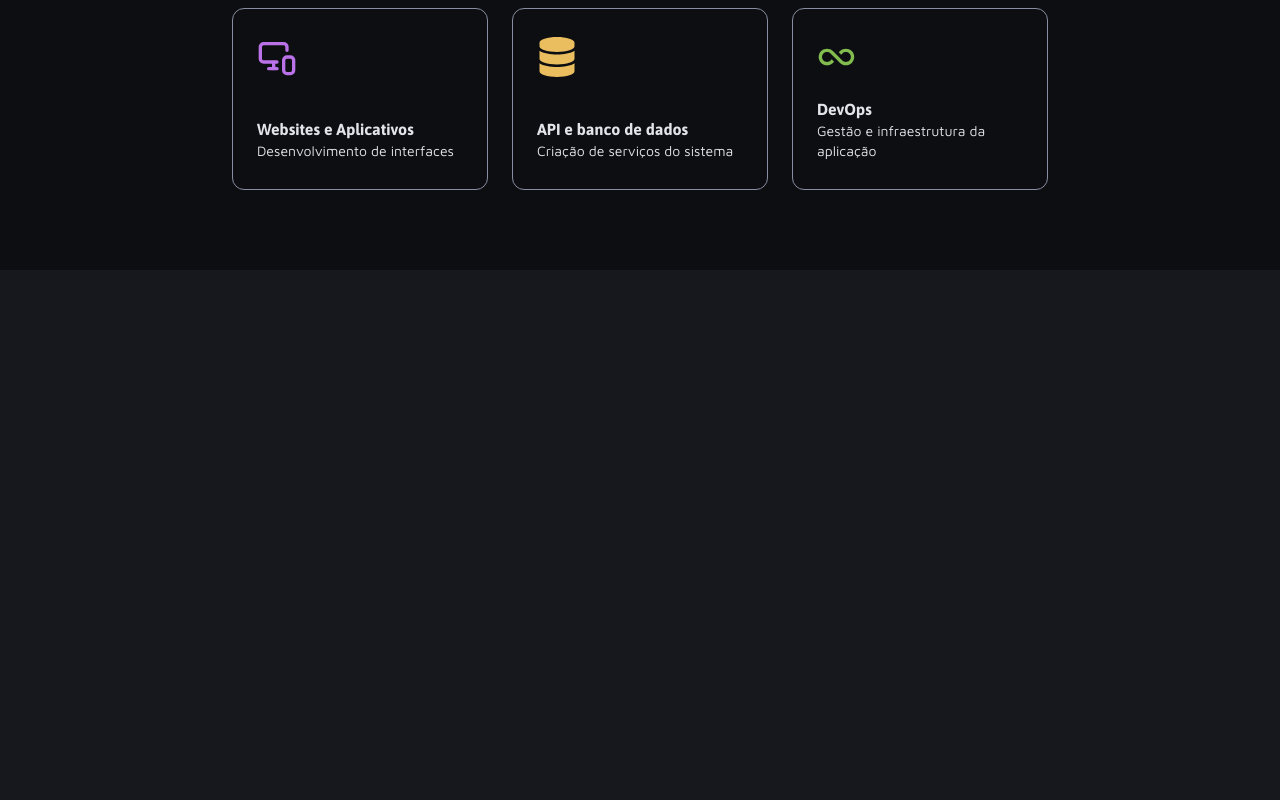
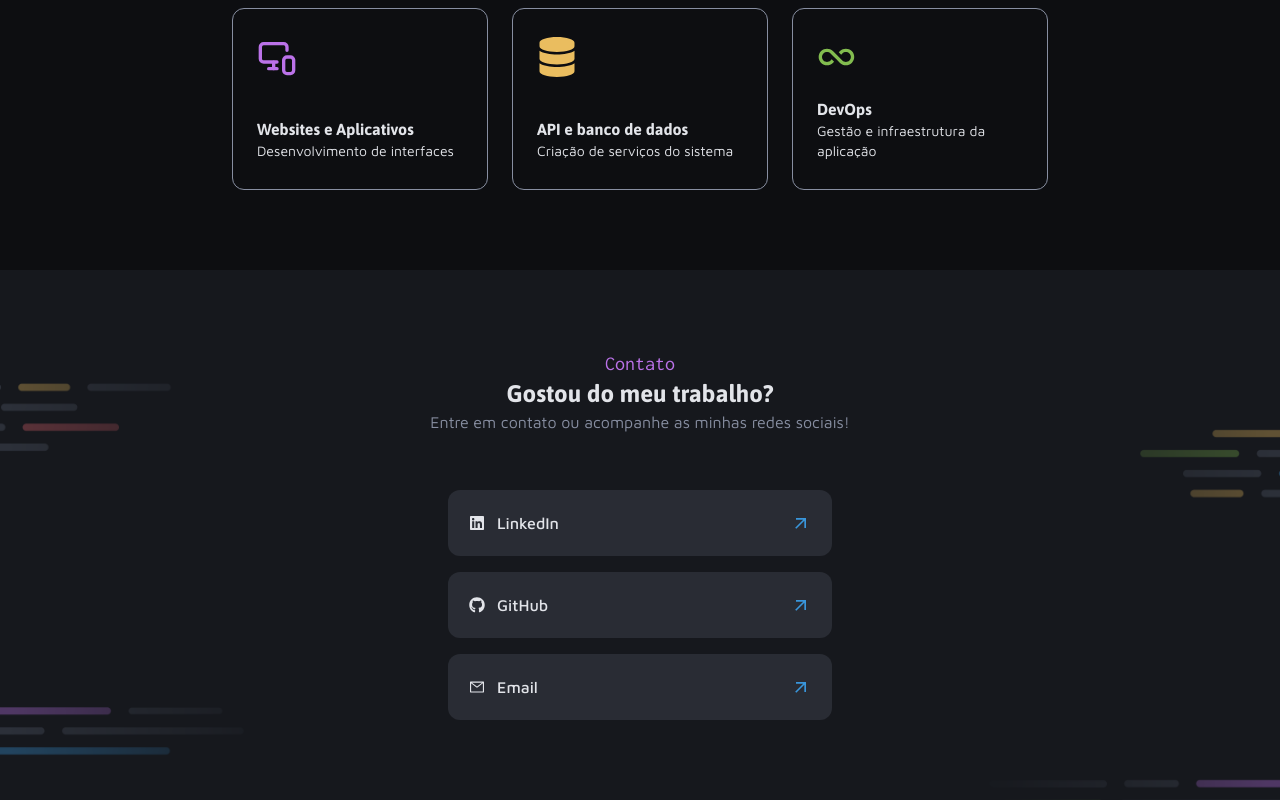
Before and after one commit to Breno-Mateus/portfolio2.0, a React (Vite) app: page / in a window 1280 px wide. Shown: the part 958-1758 px from the top of the page. Before the commit the page ends 1228 px from the top, so only its background shows below. Built offline with nearby package versions, Linux system fonts and the light colour scheme.

Commit message:
add section contact

```diff
--- a/src/App.tsx
+++ b/src/App.tsx
@@ -1,5 +1,6 @@
 import Intro from "./components/Intro/Intro";
 import Services from "./components/Services/Services";
+import Contact from "./components/Contact/Contact";
 
 function App() {
 
@@ -7,6 +8,7 @@ function App() {
     <>
     <Intro />
     <Services />
+    <Contact />
     </>
   )
 }
--- /dev/null
+++ b/src/components/Contact/Contact.tsx
@@ -0,0 +1,48 @@
+import SocialMediaCard from "../SocialMediaCard/SocialMediaCard";
+import { FaLinkedin } from "react-icons/fa6";
+import { FaGithub } from "react-icons/fa";
+import { AiOutlineMail } from "react-icons/ai";
+import Background from '../../assets/Background_Contacts.png';
+
+function Contact() {
+  return (
+    <section
+        style={{ backgroundImage: `url(${Background})`}}
+        className="bg-BackgroundPrimary py-20 flex flex-col items-center gap-14 bg-cover bg-center bg-no-repeat"
+    >
+        <div className="text-center px-4">
+            <h2 className="text-IconPurple font-subtitle text-xl">Contato</h2>
+            <p className="text-2xl font-bold">Gostou do meu trabalho?</p>
+            <p className="font-Small text-base text-TextSecondary">Entre em contato ou acompanhe as minhas redes sociais!</p>
+        </div>
+
+        <ul className="flex flex-col gap-4">
+            <li>
+                <SocialMediaCard
+                    icon={<FaLinkedin />}
+                    title="LinkedIn"
+                    url="https://www.linkedin.com/in/breno-mateus/"
+                />
+            </li>
+
+            <li>
+                <SocialMediaCard
+                    icon={<FaGithub />}
+                    title="GitHub"
+                    url="https://github.com/Breno-Mateus"
+                />
+            </li>
+
+            <li>
+                <SocialMediaCard
+                    icon={<AiOutlineMail />}
+                    title="Email"
+                    url="mailto:brenomateus36@gmail.com"
+                />
+            </li>
+        </ul>
+    </section>
+  );
+}
+
+export default Contact;
--- /dev/null
+++ b/src/components/SocialMediaCard/SocialMediaCard.tsx
@@ -0,0 +1,29 @@
+import type { ReactNode } from "react";
+import { MdArrowOutward } from "react-icons/md";
+
+
+type SocialMediaCardProps = {
+    icon: ReactNode;
+    title: string;
+    url: string;
+};
+
+function SocialMediaCard({ icon, title, url }: SocialMediaCardProps) {
+  return (
+    <a
+        href={url}
+        target="_blank"
+        rel="noopener noreferrer"
+        className="bg-cardBackground flex justify-between items-center p-5 w-64 lg:w-96 rounded-xl group border border-transparent hover:border-IconPurple/50 transition-all duration-300 cursor-pointer"
+    >
+        <div className="flex items-center gap-3">
+            <div className="group-hover:text-white transition-colors">{icon}</div>
+            <p className="font-Small text-base font-medium group-hover:text-white transition-colors">{title}</p>
+        </div>
+
+        <MdArrowOutward  className="text-IconBlue text-xl transition-transform duration-300 group-hover:-translate-y-1 group-hover:translate-x-1"/>
+    </a>
+  )
+}
+
+export default SocialMediaCard;
--- a/src/index.css
+++ b/src/index.css
@@ -7,16 +7,18 @@
   --font-subtitle: 'Inconsolata', monospace;
   --font-Small: 'Maven Pro', sans-serif;
   --color-muted: #E3646E;
+  --color-BackgroundPrimary: #16181D;
   --color-TextPrimary: #E2E4E9;
   --color-TextSecondary: #878EA1;
   --color-IconPurple: #BB72E9;
   --color-IconYellow: #EABD5F;
   --color-IconGreen: #82BC4F;
+  --color-IconBlue: #3996DB;
   --color-cardBackground: #292C34;
 }
 
 body {
-  background-color: #16181D;
+  background-color: var(--color-BackgroundPrimary);
   font-family: 'Asap', sans-serif;
   color: var(--color-TextPrimary);
 }
```
Also changed, not shown: src/assets/Background_Contacts.png (added).
